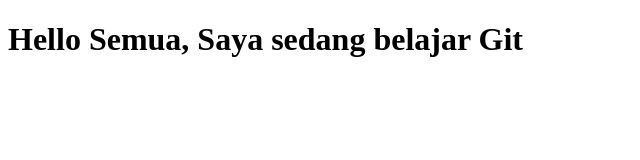
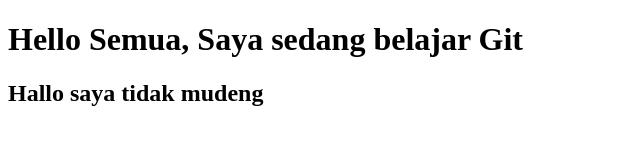
Before and after one commit to HeavenlyBlue/pavilion31cw, a plain HTML site: page index.html in a window 1280 px wide. Shown: the whole page, without its empty margins (0-640 px from the left). Drawn offline with Linux system fonts and the light colour scheme.

Commit message:
ditambahkan h2

```diff
--- a/index.html
+++ b/index.html
@@ -5,5 +5,6 @@
     </head>
     <body>
         <h1>Hello Semua, Saya sedang belajar Git</h1>
+        <h2>Hallo saya tidak mudeng</h2>
     </body>
 </html>
```
